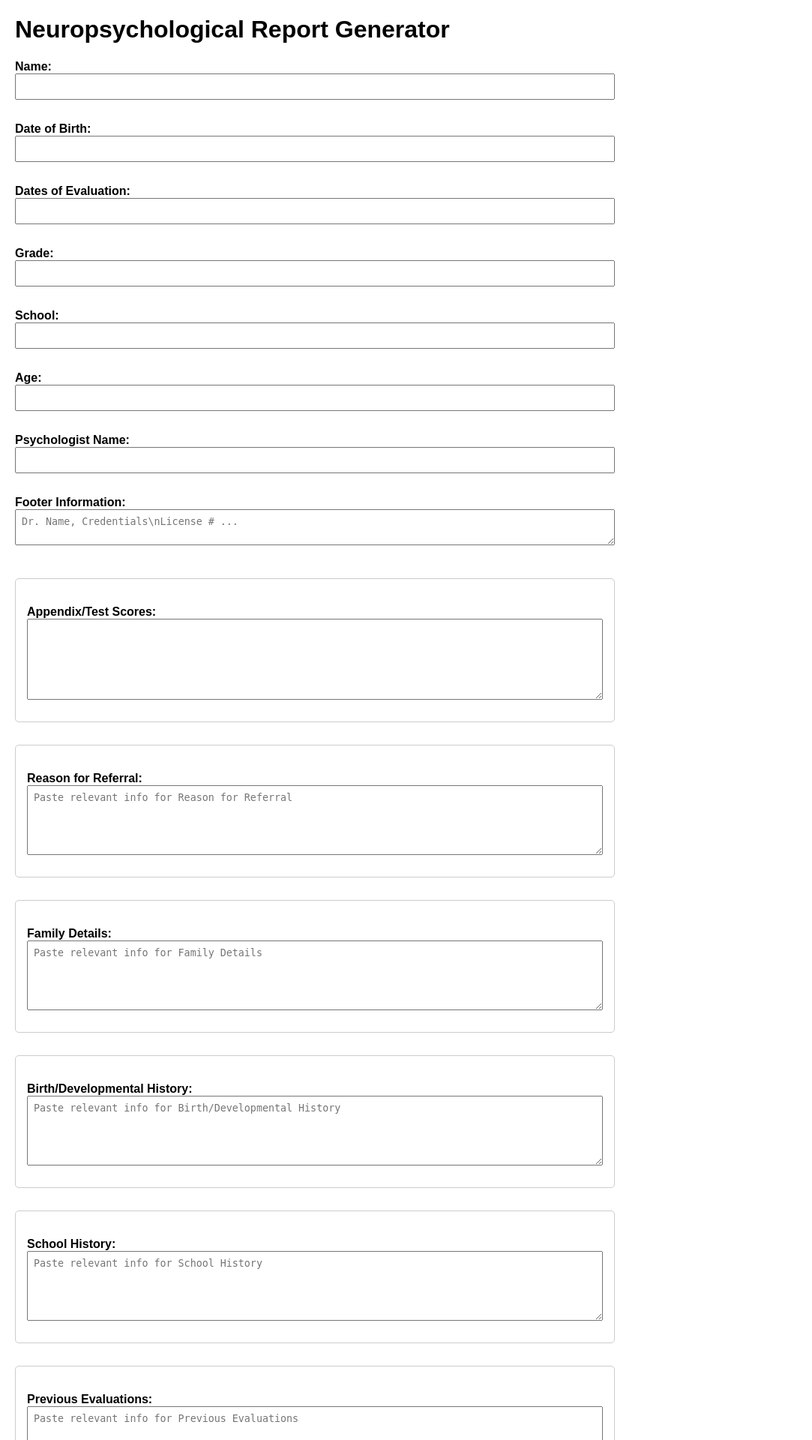
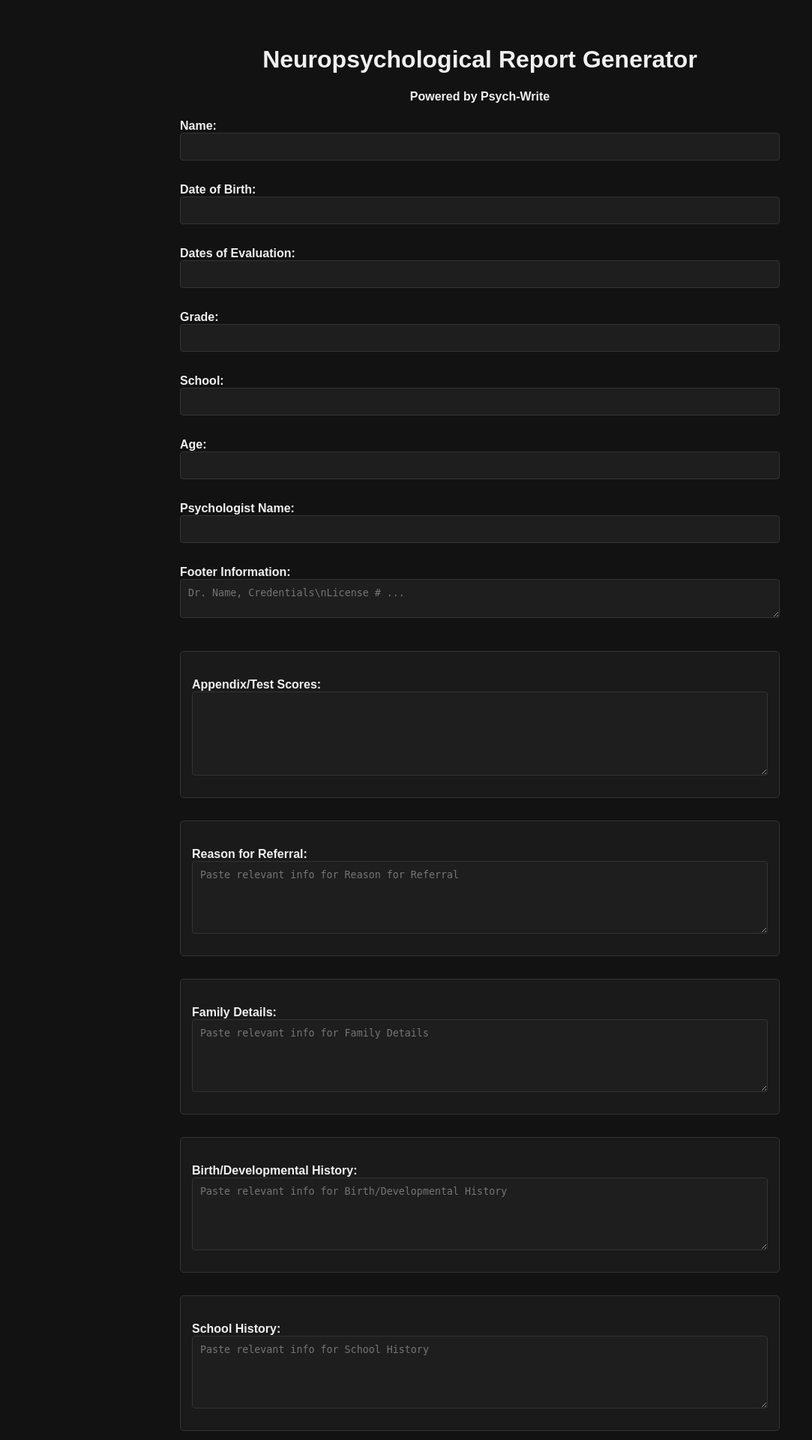
Before and after one commit to jackbaum33/psych-write, a Flask app: page / in a window 1280 px wide. Shown: the top 1920 px of the page at 75% size, without its empty margins (0-1083 px from the left). Run offline with Flask 3, Linux system fonts and the light colour scheme.

Commit message:
added dark mode and centered the fields

```diff
--- a/templates/form.html
+++ b/templates/form.html
@@ -7,62 +7,97 @@
   <style>
     body {
       font-family: Arial, sans-serif;
-      margin: 20px;
+      margin: 0;
+      padding: 40px 20px;
+      background-color: #121212;
+      color: #f0f0f0;
+      display: flex;
+      justify-content: center;
+    }
+
+    .container {
       max-width: 800px;
+      width: 100%;
     }
+
     input, textarea {
       width: 100%;
       margin-bottom: 10px;
-      padding: 8px;
+      padding: 10px;
       box-sizing: border-box;
+      background-color: #1e1e1e;
+      color: #f0f0f0;
+      border: 1px solid #333;
+      border-radius: 4px;
     }
+
     label {
       font-weight: bold;
       display: block;
       margin-top: 20px;
     }
+
     .section {
       margin-top: 30px;
       padding: 15px;
-      border: 1px solid #ccc;
+      border: 1px solid #333;
       border-radius: 5px;
+      background-color: #1a1a1a;
     }
+
     .test-block {
       margin-bottom: 20px;
       padding: 10px;
-      border: 1px dashed #ccc;
+      border: 1px dashed #444;
+      background-color: #1a1a1a;
     }
+
     button {
       padding: 10px 20px;
       font-size: 16px;
+      background-color: #007bff;
+      border: none;
+      border-radius: 4px;
+      color: white;
+      cursor: pointer;
     }
+
+    button:hover {
+      background-color: #0056b3;
+    }
+
     .spinner {
       border: 6px solid #f3f3f3;
-      border-top: 6px solid #555;
+      border-top: 6px solid #007bff;
       border-radius: 50%;
       width: 40px;
       height: 40px;
       animation: spin 1s linear infinite;
       margin: 0 auto;
     }
+
     @keyframes spin {
       0% { transform: rotate(0deg); }
       100% { transform: rotate(360deg); }
     }
+
     #loading, #thankYou {
       display: none;
       text-align: center;
       margin-top: 30px;
     }
+
     a {
-      color: #007bff;
+      color: #66ccff;
       text-decoration: underline;
     }
+
   </style>
 </head>
 <body>
-  <h1>Neuropsychological Report Generator</h1>
-
+  <div class="container">
+    <h1 style="text-align: center;">Neuropsychological Report Generator</h1>
+    <h4 style="text-align: center;">Powered by Psych-Write</h4>
     <form id="reportForm">
       <label>Name:</label>
       <input type="text" name="name" required />
@@ -113,7 +148,9 @@
         </label>
       </div>
 
+      <div style="text-align: center; margin-top: 20px;">
         <button type="button" onclick="submitForm()">Generate Report</button>
+      </div>
     </form>
 
     <div id="loading">
@@ -124,6 +161,7 @@
     <div id="thankYou">
       <p><strong>Thank you for waiting!</strong> Your report should have automatically downloaded. If not, <a id="downloadLink" href="#" download>click here</a> to download it.</p>
       <p><a href="/">To generate a new report, click here</a></p>
+    </div>
   </div>
 
   <script>
@@ -186,7 +224,6 @@
         link.download = filename;
         link.click();
 
-    // Show thank you message and fallback link
         downloadLink.href = url;
         downloadLink.download = filename;
         thankYou.style.display = "block";
```
Lines whose indentation alone changed are shown as unchanged.
